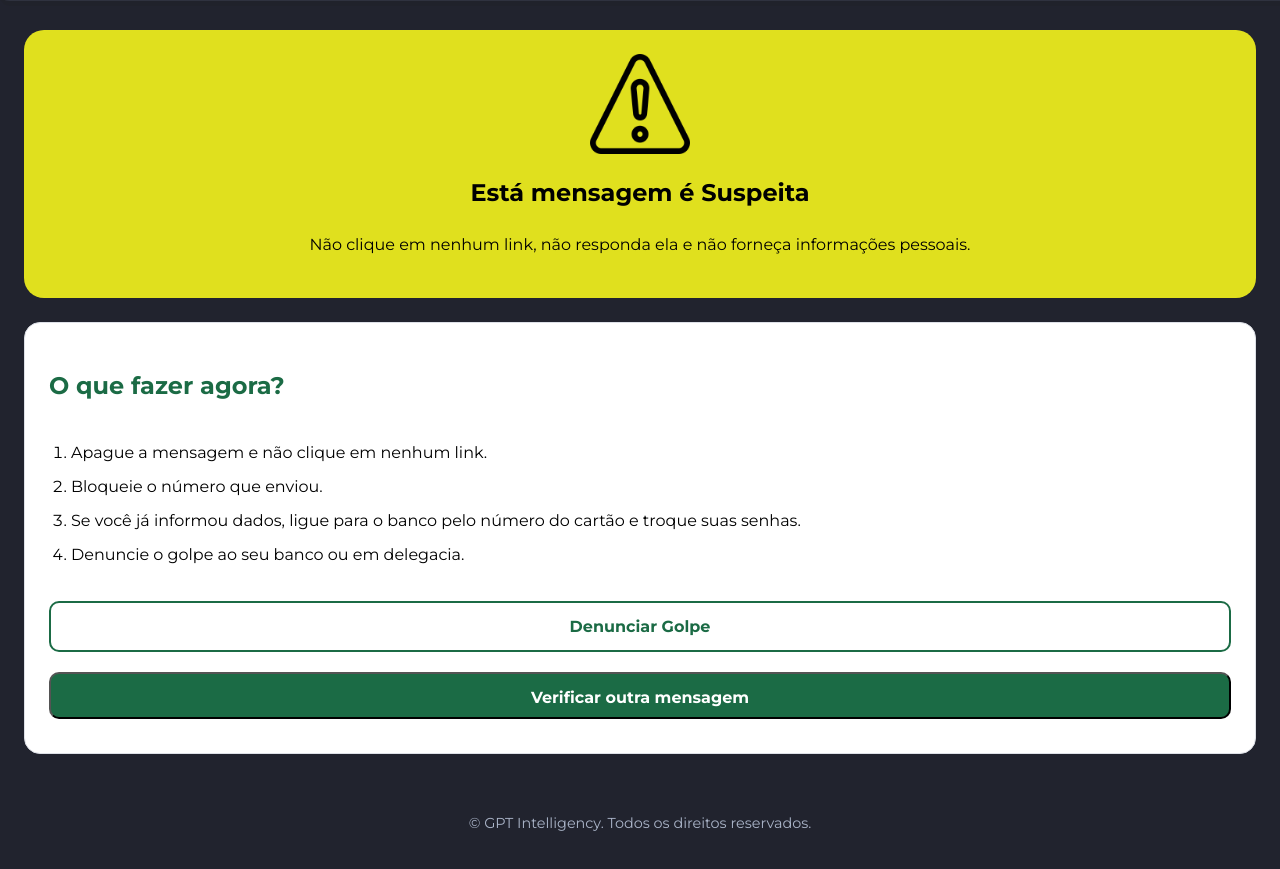
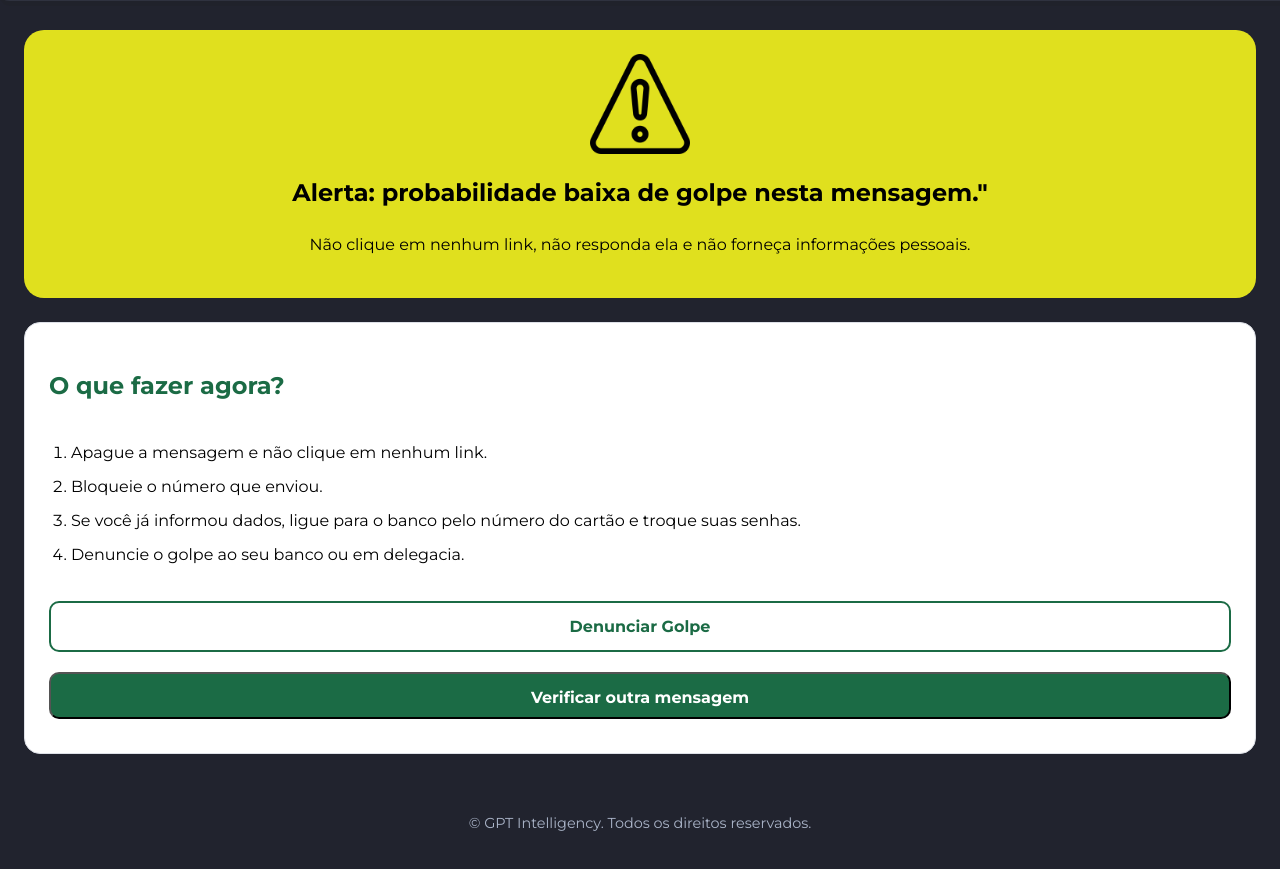
Before and after one commit to Tibaass/CitizenTech, a plain HTML site: page src/pages/suspeito.html in a window 1280 px wide. Shown: the part 77-946 px from the top of the page. Drawn offline with Linux system fonts and the light colour scheme; files whose address does not match are found by name.

Commit message:
feat: Troca dos textos de suspeita de golpes

```diff
--- a/src/pages/suspeito.html
+++ b/src/pages/suspeito.html
@@ -29,7 +29,7 @@
         <section class="caixa-suspeito">
             <div>
                 <img class="suspeito-img" src="../img/alerta.png" alt="Alerta">
-                <h1>Está mensagem é Suspeita</h1>
+                <h1>Alerta: probabilidade baixa de golpe nesta mensagem."</h1>
                 <p>Não clique em nenhum link, não responda ela e não forneça informações pessoais.</p>
             </div>
         </section>
```
Also changed, not shown: src/pages/golpe.html (+1 -1 lines).
